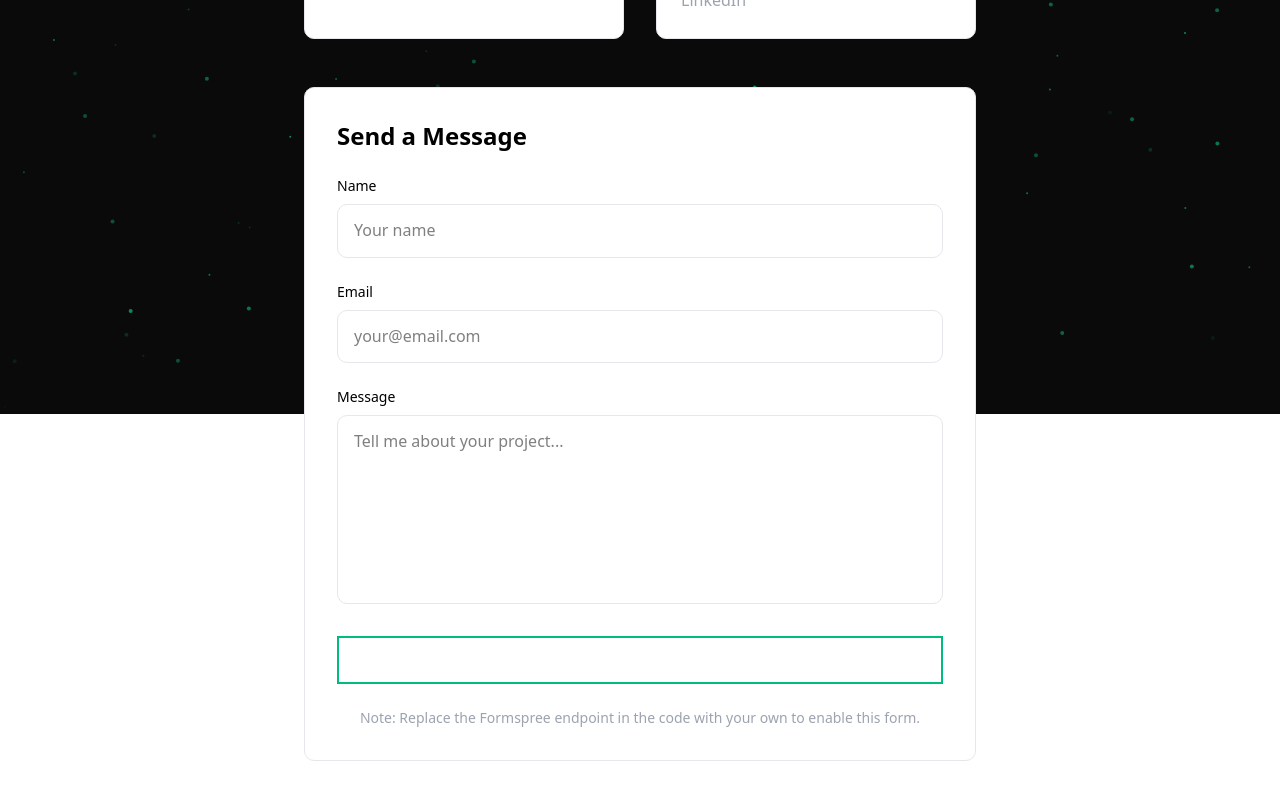
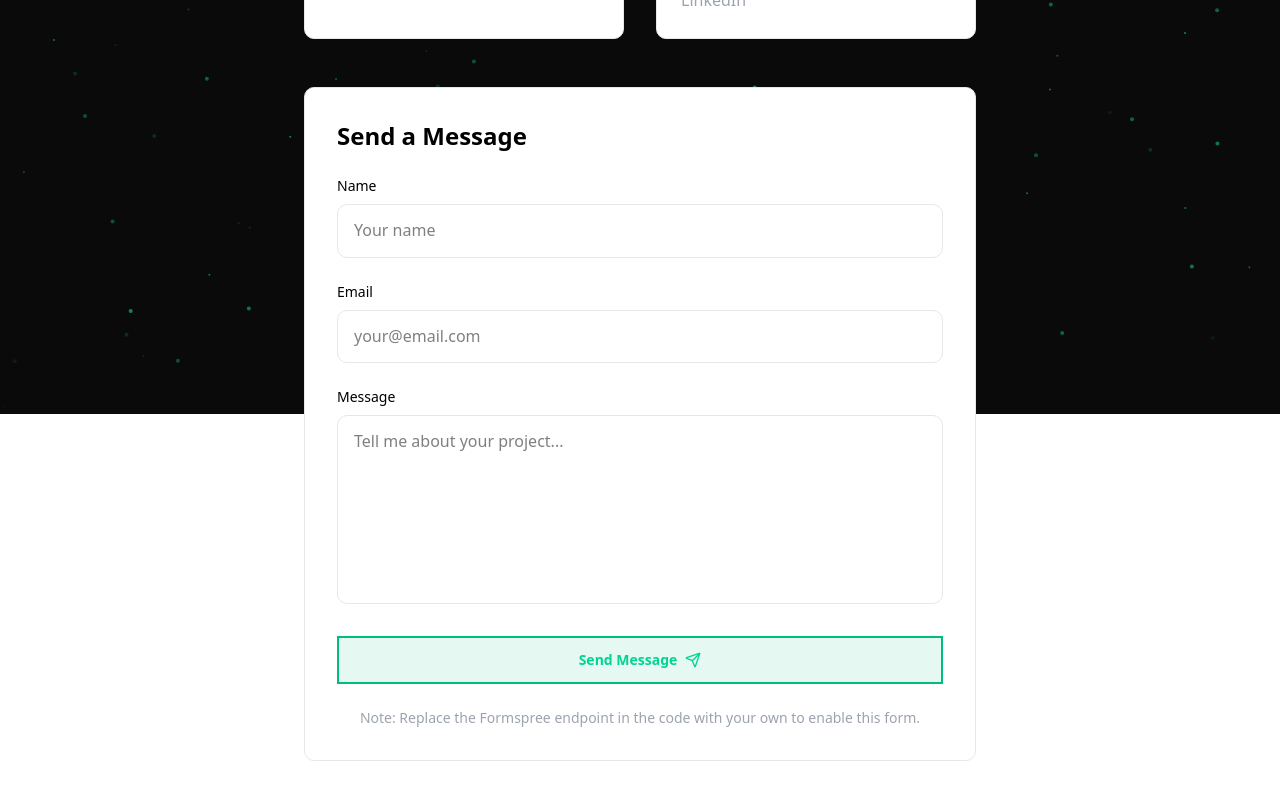
Before and after one commit to Adeeem2/iseekdata, a Next.js app: page /contact in a window 1280 px wide. Shown: the part 386-1186 px from the top of the page. Built offline with nearby package versions, Linux system fonts and the light colour scheme.

Commit message:
refactor: update buttons

```diff
--- a/components/Button.tsx
+++ b/components/Button.tsx
@@ -28,8 +28,8 @@ export default function Button({
   `;
 
   const variants = {
-    primary: 'bg-transparent border-emerald-500 text-white hover:bg-emerald-500/10',
-    secondary: 'bg-transparent border-emerald-500 text-white hover:bg-emerald-500/10',
+    primary: 'bg-emerald-500/10 border-emerald-500 text-emerald-400 font-semibold hover:bg-emerald-500/20 hover:text-emerald-300',
+    secondary: 'bg-emerald-500/10 border-emerald-500 text-emerald-400 font-semibold hover:bg-emerald-500/20 hover:text-emerald-300',
     outline: 'bg-white border-black text-black hover:bg-gray-50',
   };
 
```
